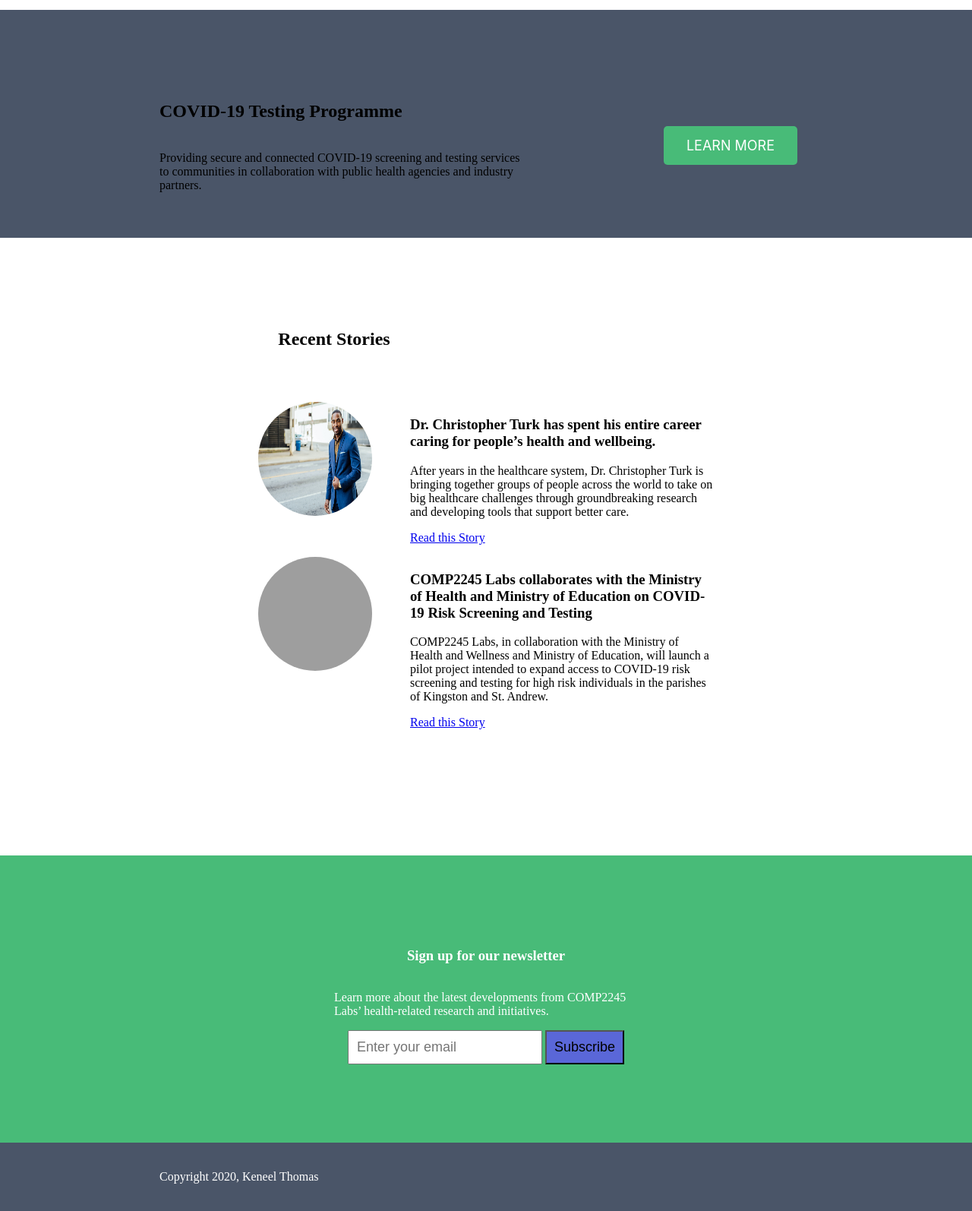
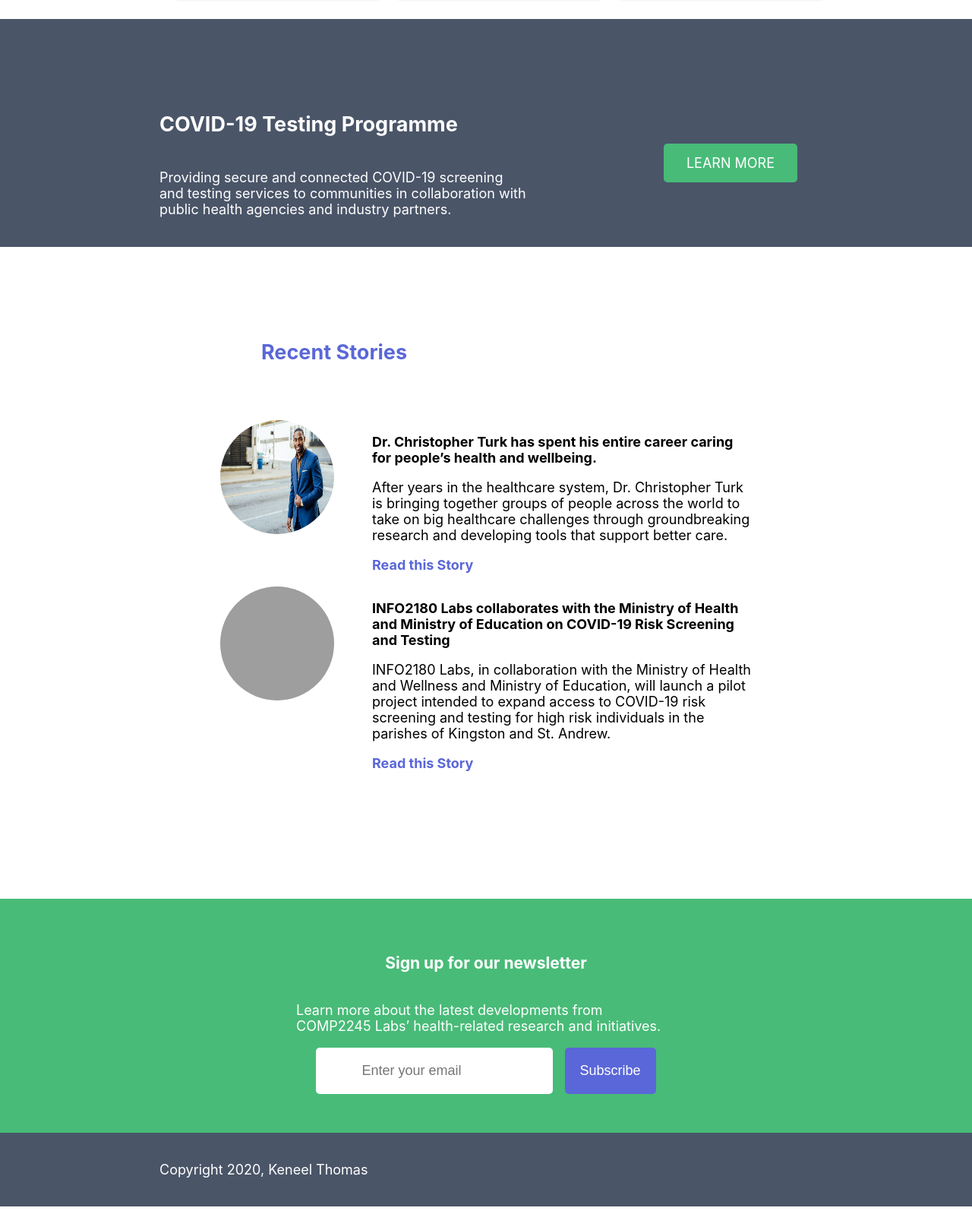
Before and after one commit to KeneelTech/info2180-project1, a plain HTML site: page index.html in a window 1280 px wide. Shown: the part 802-2396 px from the top of the page at 76% size. Drawn offline with Linux system fonts and the light colour scheme; grey boxes are pictures that could not be loaded.

Commit message:
Completed

```diff
--- a/index.html
+++ b/index.html
@@ -3,14 +3,14 @@
 <head>
     <meta charset="UTF-8">
     <meta name="viewport" content="width=device-width, initial-scale=1.0">
-    <title>COMP2245 Project 1</title>
+    <title>INFO2180 Project 1</title>
     <link rel="stylesheet" href="styles.css">
     <script src="scripts.js"></script>
 </head>
 <body>
     <header>
         <div class="container">
-            <h1>COMP2245 Project 1</h1>
+            <h1>INFO2180 Project 1</h1>
             <nav>
                 <ul>
                     <li><a href="#">About</a></li>
@@ -87,8 +87,8 @@
                 <article>
                     <img src="cdc-wDxFn_dBEC0-unsplash.jpg" alt="medical testing equipment">
                     <div class="article-body">
-                        <h3>COMP2245 Labs collaborates with the Ministry of Health and Ministry of Education on COVID-19 Risk Screening and Testing</h3>
-                        <p>COMP2245 Labs, in collaboration with the Ministry of Health and Wellness and Ministry of Education, will launch a pilot project intended to expand access to COVID-19 risk screening and testing for high risk individuals in the parishes of Kingston and St. Andrew.</p>
+                        <h3>INFO2180 Labs collaborates with the Ministry of Health and Ministry of Education on COVID-19 Risk Screening and Testing</h3>
+                        <p>INFO2180 Labs, in collaboration with the Ministry of Health and Wellness and Ministry of Education, will launch a pilot project intended to expand access to COVID-19 risk screening and testing for high risk individuals in the parishes of Kingston and St. Andrew.</p>
                         <p><a href="#">Read this Story</a></p>
                     </div>
                 </article>
--- a/styles.css
+++ b/styles.css
@@ -1,7 +1,10 @@
 /* Add your CSS to this file */
 body {
     margin: 0;
-    font-size: 16px;
+    font-family: -apple-system,
+    BlinkMacSystemFont, "Segoe UI", Roboto, "Helvetica Neue",
+    Arial, "Noto Sans", sans-serif;
+    font-size: 18px;
 }
 
 .container {
@@ -15,6 +18,15 @@ body {
 
 .container li{
     display: inline;
+
+}
+.container li a{
+    color: #6b7280;
+    text-decoration: none;
+}
+
+.container li a:hover{
+    color: #5A67D8;
 }
 
 .overview-hero{
@@ -32,17 +44,14 @@ body {
 }
 
 .overview-hero-text{
-    font-family: -apple-system,
-    BlinkMacSystemFont, "Segoe UI", Roboto, "Helvetica Neue",
-    Arial, "Noto Sans", sans-serif;
     font-size: 18px;
+    width:500px;
 }
 
 .learn-about{
     height: 300px;
     padding: 8%;
     margin: 15px;
-    background-color: E2E8F0;
 }
 
 .learn-about .container{
@@ -50,20 +59,20 @@ body {
     grid-template-rows: 50px 150px;
 }
 
+.learn-about h3{
+    color:#48BB78;
+}
 .learn-about h2{
     grid-row: 1;
     margin: 10px 20px;
-    padding-bottom: 110px;
-    font-size: 24px;
+    padding-bottom: 200px;
+    font-size: 21px;
     color: #48BB78;
 }
 .cards{
     display: flex;
     flex-direction: row;
     margin: 10px;
-}
-.card-body{
-
 }
 
 .card{
@@ -96,16 +105,17 @@ body {
     padding-top: 20px;
     padding-right: 20px;
     width: 73%;
+    color: white;
 }
 
+.testing-desciption h2{
+    color: white;
+}
 
 .testing a{
     text-transform:uppercase;
     text-decoration: none;
     color: white;
-    font-family: -apple-system,
-    BlinkMacSystemFont, "Segoe UI", Roboto, "Helvetica Neue",
-    Arial, "Noto Sans", sans-serif;
     background-color: #48BB78;
     border-radius: 5px;
     padding-top: 15px;
@@ -126,7 +136,7 @@ body {
 .stories .container{
     display: flex;
    flex-direction: column;
-   width: 650px;
+   width: 600px;
 }
 
 .stories img{
@@ -140,28 +150,47 @@ body {
     position: relative;
     bottom: 50px;
     right: 200px;
+    color: #5A67D8;
+}
+
+.stories h3{
+    font-size: 18px;
+}
+
+.stories a{
+    color: #5A67D8;
+    text-decoration: none;
+}
+
+.stories p a{
+    font-weight: bold;
 }
 
 .stories article{
     display: grid;
-    grid-template-columns: 200px 400px;
+    grid-template-columns: 200px 500px;
 }
 
 .newsletter{
-    padding: 8%;
+    padding: 4%;
     background-color: #48BB78;
     color: white;
 }
 .newsletter .container{
     display: flex;
     flex-direction: column;
-    width: 400px;
+    width: 500px;
 }
 
 .newsletter .btn{
     background-color: #5A67D8;
     font-size: 18px;
-    padding: 10px;
+    padding: 20px;
+    margin-left: 10px;
+    color: white;
+    border-radius: 5px;
+    border-style: none;
+
 }
 
 .newsletter .form-group{
@@ -169,8 +198,11 @@ body {
 }
 
 .form-group input[type="email"] {
-    padding: 10px;
+    padding: 20px;
+    padding-left: 60px;
     font-size: 18px;
+    border-radius: 5px;
+    border-style: none;
 }
 
 footer{
```
